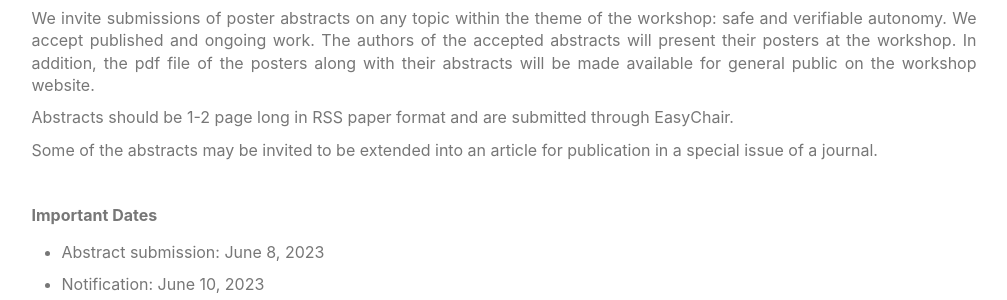
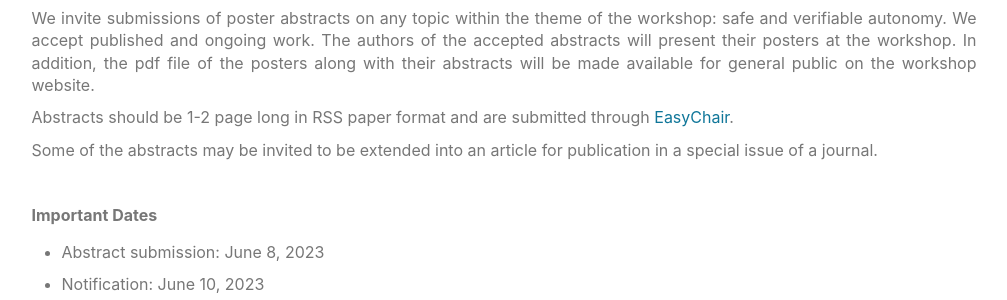
Before and after one commit to aria-systems-group/website, a Jekyll site: the page built from pages/workshop2023.md, in a window 1280 px wide and 900 px high, scrolled down 1285 px. Shown: the part 153-453 px from the top of the window, without its empty margins (136-1143 px from the left). Built offline with Jekyll 4.4.1, drawn with Linux system fonts in a browser that asks for light colours; part of the change alters nothing that is shown.

```diff
--- a/pages/workshop2023.md
+++ b/pages/workshop2023.md
@@ -73,7 +73,8 @@ TU Munich and Univ. of Toronto  <br>
 
 We invite submissions of poster abstracts on any topic within the theme of the workshop: safe and verifiable autonomy. We accept published and ongoing work. The authors of the accepted abstracts will present their posters at the workshop. In addition, the pdf file of the posters along with their abstracts will be made available for general public on the workshop website.
 
-Abstracts should be 1-2 page long in RSS paper format and are submitted through EasyChair.
+Abstracts should be 1-2 page long in RSS paper format and are submitted through [EasyChair](https://easychair.org/cfp/CD-CURS-2023
+).
 
 Some of the abstracts may be invited to be extended into an article for publication in a special issue of a journal.
 
```
